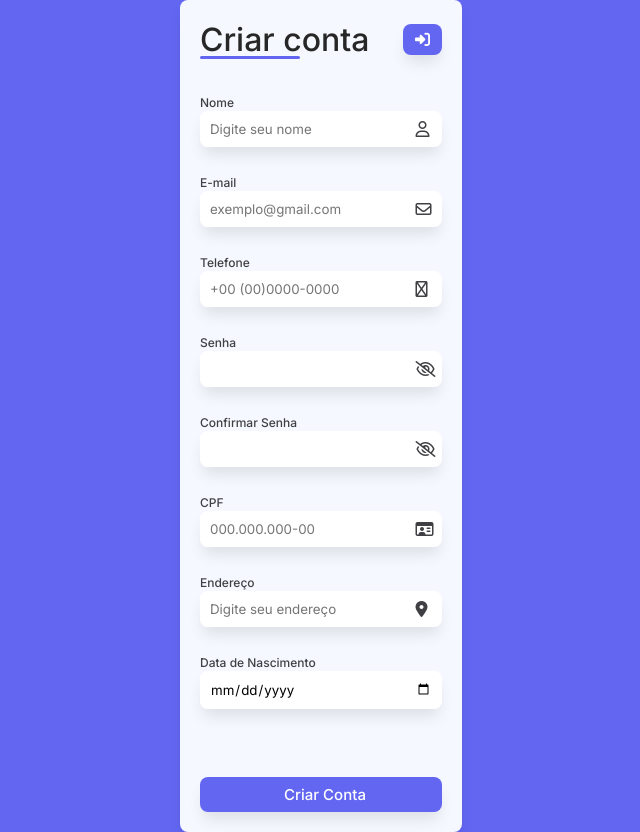
After one commit to hugostangherlin/HOTEL, a PHP site: page /HTML/cadastro.html in a window 1280 px wide. The commit adds this page. Shown: the whole page, without its empty margins (319-959 px from the left). Run offline with PHP 8.4, Linux system fonts and the light colour scheme.

Commit message:
30/03
Alteração das pastas para reorganizar o código, menu finalizado, adicionamento da tela de cadastro e login

```diff
--- /dev/null
+++ b/cliente/CSS/cadastro.css
@@ -0,0 +1,132 @@
+@import url('https://fonts.googleapis.com/css2?family=Inter:wght@200;300;400;500&display=swap');
+
+* {
+    margin: 0;
+    padding: 0;
+    box-sizing: border-box;
+    font-family: 'Inter', sans-serif;
+}
+
+body {
+    display: flex;
+    justify-content: center;
+    align-items: center;
+    min-height: 100vh;
+    background-color: #6366f1;
+}
+
+.btn-default {
+    background-color: #6366f1;
+    display: flex;
+    align-items: center;
+    justify-content: center;
+    border: none;
+    padding: 8px 12px;
+    border-radius: 8px;
+    font-size: 15px;
+    font-weight: 500;
+    color: #ffffff;
+    cursor: pointer;
+    gap: 8px;
+    height: fit-content;
+    box-shadow: 0px 10px 15px -3px rgba(0, 0, 0, 0.1);
+    transition: background-color 0.3s ease;
+}
+
+.btn-default:hover {
+    background-color: #818cf8;
+}
+
+#form_container {
+    display: flex;
+    flex-direction: column;
+    gap: 32px;
+    height: 100%;
+    background-color: #f6f8ff;
+    padding: 20px;
+    border-radius: 8px;
+    box-shadow: 0px 10px 15px -3px rgba(0, 0, 0, 0.1);
+}
+
+#form_header {
+    display: flex;
+    justify-content: space-between;
+    align-items: center;
+}
+
+#form_title {
+    font-weight: 500;
+    color: #272727;
+    position: relative;
+}
+
+#form_title::after {
+    content: '';
+    position: absolute;
+    width: 100px;
+    height: 3px;
+    border-radius: 30px;
+    background-color: #6366f1;
+    left: 0;
+    bottom: 0;
+}
+
+#form {
+    display: flex;
+    justify-content: space-between;
+    flex-direction: column;
+    gap: 32px;
+    height: 100%;
+}
+
+#input_container {
+    display: grid;
+    gap: 24px;
+}
+
+.form-label {
+    font-size: 12px;
+    color: #404044;
+    font-weight: 500;
+}
+
+.input-field {
+    display: flex;
+    align-items: center;
+    background-color: #ffff;
+    border-radius: 8px;
+    box-shadow: 0px 10px 15px -3px rgba(0, 0, 0, 0.1);
+}
+
+.input-field i {
+    display: flex;
+    align-items: center;
+    width: 30px;
+    height: 20px;
+    color: #404044;
+}
+
+.form-control {
+    padding: 10px;
+    width: 100%;
+    border: none;
+    border-radius: 8px;
+}
+
+.input-field .password-icon:hover {
+    cursor: pointer;
+    color: #676770;
+}
+
+.form-control:focus {
+    outline: none;
+}
+
+.input-box .input-field:focus-within {
+    outline: 2px solid #6366f1;
+}
+
+input:-webkit-autofill {
+    -webkit-box-shadow: 0 0 0 1000px white inset !important;
+    color: #000;
+}
--- /dev/null
+++ b/cliente/HTML/cadastro.html
@@ -0,0 +1,125 @@
+<!DOCTYPE html>
+<html lang="pt-br">
+
+<head>
+  <meta charset="UTF-8">
+  <meta name="viewport" content="width=device-width, initial-scale=1.0">
+  <title>Pagina de Cadastro de Conta de Hóspede</title>
+  <link rel="stylesheet" href="/cliente/CSS/cadastro.css">
+  <link rel="stylesheet" href="https://cdnjs.cloudflare.com/ajax/libs/font-awesome/6.7.2/css/all.min.css"
+    integrity="sha512-Evv84Mr4kqVGRNSgIGL/F/aIDqQb7xQ2vcrdIwxfjThSH8CSR7PBEakCr51Ck+w+/U6swU2Im1vVX0SVk9ABhg=="
+    crossorigin="anonymous" referrerpolicy="no-referrer" />
+</head>
+
+<body>
+  <main id="form_container">
+    <div id="form_header">
+      <h1 id="form_title">
+        Criar conta
+      </h1>
+      <button class="btn-default">
+        <i class="fa-solid fa-right-to-bracket"></i>
+      </button>
+    </div>
+
+    <form action="" id="form">
+      <div id="input_container">
+      <!-- Nome -->
+        <div class="input-box">
+          <label for="name" class="form-label">
+            Nome
+          </label>
+          <div class="input-field">
+            <input type="text" name="name" id="name" class="form-control" placeholder="Digite seu nome">
+            <i class="fa-regular fa-user"></i>
+          </div>
+        </div>
+
+        <!-- Email -->
+        <div class="input-box">
+          <label for="birthdate" class="form-label">
+            E-mail
+          </label>
+          <div class="input-field">
+            <input type="email" name="email" id="email" class="form-control" placeholder="exemplo@gmail.com">
+            <i class="fa-regular fa-envelope"></i>
+          </div>
+        </div>
+
+        <!-- Telefone -->
+        <div class="input-box">
+          <label for="last_name" class="form-label">
+            Telefone
+          </label>
+          <div class="input-field">
+            <input type="text" name="telefone" id="telefone" class="form-control" placeholder="+00 (00)0000-0000">
+            <i class="fa-regular fa-phone"></i>
+          </div>
+        </div>
+
+<!-- Senha -->
+        <div class="input-box">
+          <label for="password" class="form-label">
+            Senha
+          </label>
+          <div class="input-field">
+            <input type="password" name="password" id="password" class="form-control">
+            <i class="fa-regular fa-eye-slash password icon"></i>
+          </div>
+        </div>
+
+        <div class="input-box">
+          <label for="confirm_password" class="form-label">
+            Confirmar Senha
+          </label>
+          <div class="input-field">
+            <input type="password" name="confirm_password" id="confirm_password" class="form-control">
+            <i class="fa-regular fa-eye-slash password icon"></i>
+          </div>
+        </div>
+
+
+        <div class="input-box">
+          <label for="cpf" class="form-label">
+            CPF
+          </label>
+          <div class="input-field">
+            <input type="text" name="cpf" id="cpf" class="form-control" placeholder="000.000.000-00" maxlength="14">
+            <i class="fa-regular fa-id-card"></i>
+          </div>
+        </div>
+
+<!-- Endereço -->
+        <div class="input-box">
+          <label for="endereco" class="form-label">
+            Endereço
+          </label>
+          <div class="input-field">
+            <input type="text" name="endereco" id="endereco" class="form-control" placeholder="Digite seu endereço">
+            <i class="fa-solid fa-location-dot"></i>
+          </div>
+        </div>
+
+
+        <!-- Data de Nascimento -->
+        <div class="input-box">
+          <label for="birthdate" class="form-label">
+            Data de Nascimento
+          </label>
+          <div class="input-field">
+            <input type="date" name="birthdate" id="name" class="form-control">
+          </div>
+        </div>
+        <br>
+
+
+        <button type="submit" class="btn-default">
+          <i class="fa-solid fa check"></i>
+          Criar Conta
+        </button>
+      </div>
+    </form>
+  </main>
+</body>
+
+</html>
```
Also changed, not shown: cliente/CSS/entrar.css (added, +123 -0 lines), cliente/CSS/menu.css (renamed from css/menu.css, +16 -12 lines), cliente/HTML/entrar.html (added, +29 -0 lines), cliente/HTML/home.html (added, +32 -0 lines), html/entrar.html (deleted, +0 -37 lines), html/menu.html (deleted, +0 -32 lines), cliente/JAVA/index.js (renamed from js/index.js), cliente/PHP/conexao.php (renamed from PHP/conexao.php).
